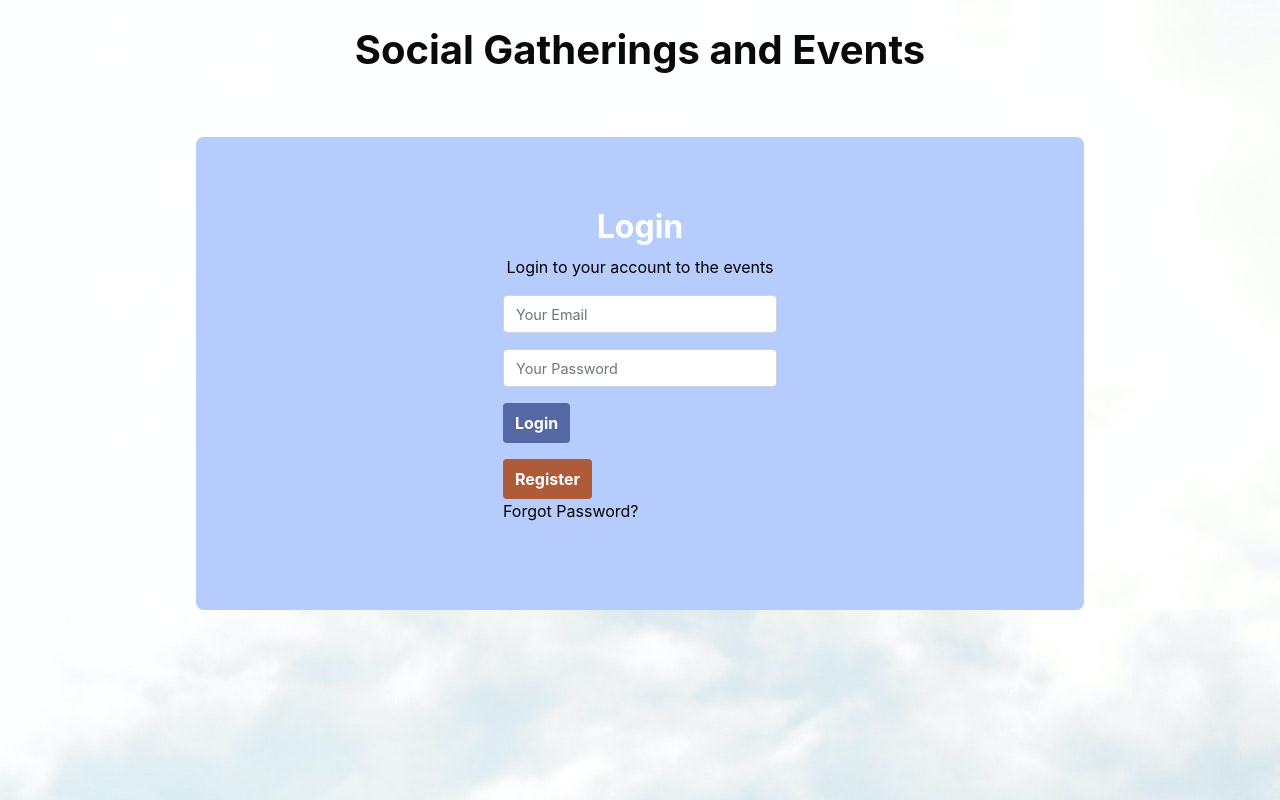
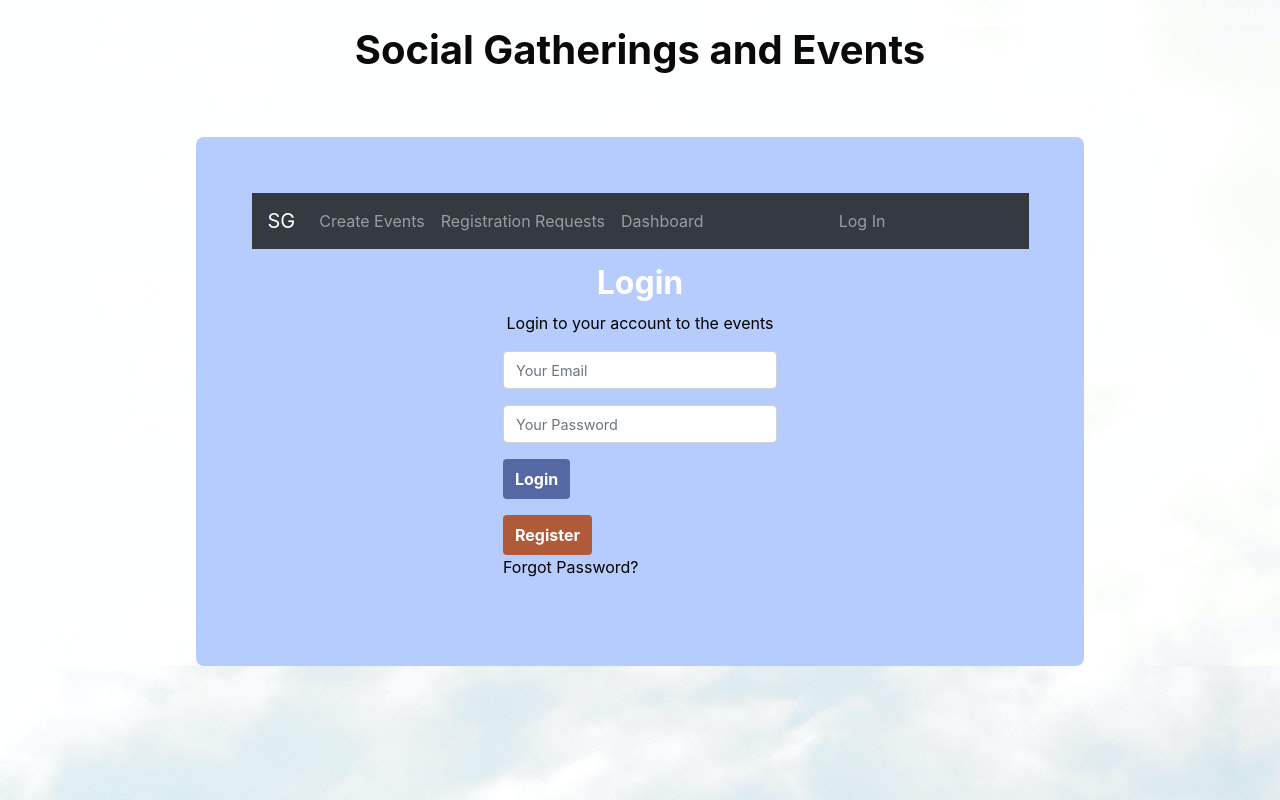
Before and after one commit to sunjus/theshortcut-fullstack, a React (Create React App) app in the folder fullstack/fullstack-app/frontend/: page /login in a window 1280 px wide. Built offline with nearby package versions, Linux system fonts and the light colour scheme.

Commit message:
Update Navbar to show dashboard without login

```diff
--- a/fullstack/fullstack-app/frontend/src/components/TopNav.js
+++ b/fullstack/fullstack-app/frontend/src/components/TopNav.js
@@ -46,14 +46,34 @@ const TopNav = () => {
               <NavLink href="/login" onClick={logoutHandler}>
                 Log Out
               </NavLink>
-              <NavLink href="/login">Log In</NavLink>
             </NavItem>
           </Nav>
         </Collapse>
       </Navbar>
     </div>
   ) : (
-    " "
+    <Navbar color="dark" dark expand="lg">
+      <NavbarBrand href="/">SG</NavbarBrand>
+      <NavbarToggler onClick={toggleNavbar}></NavbarToggler>
+      <Collapse isOpen={!collapsed} navbar>
+        <Nav className="mr-auto" navbar>
+          <NavItem>
+            <NavLink href="/events">Create Events</NavLink>
+          </NavItem>
+          <NavItem>
+            <NavLink href="/myregistrations">Registration Requests</NavLink>
+          </NavItem>
+          <NavItem>
+            <NavLink href="/">Dashboard</NavLink>
+          </NavItem>
+        </Nav>
+        <Nav className="mr-auto" navbar>
+          <NavItem>
+            <NavLink href="/login">Log In</NavLink>
+          </NavItem>
+        </Nav>
+      </Collapse>
+    </Navbar>
   );
 };
 
```
